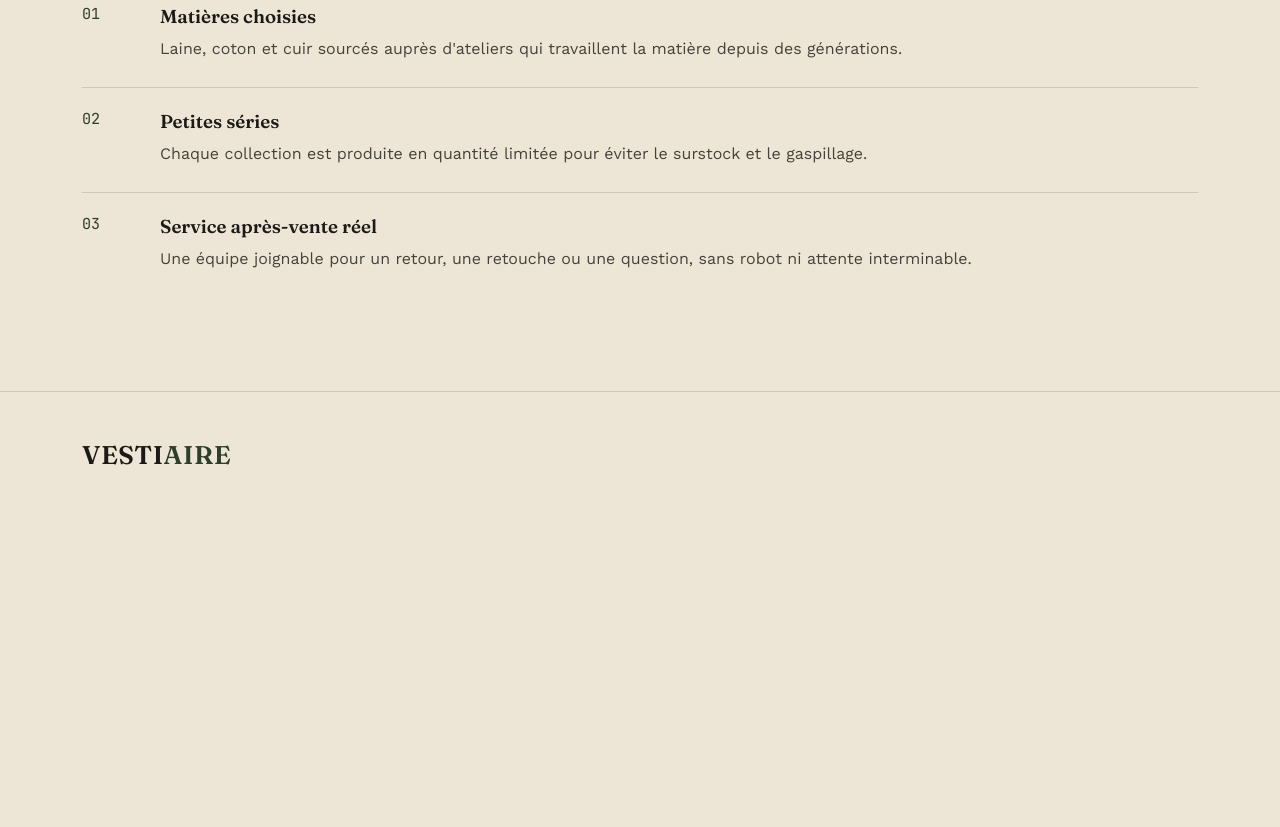
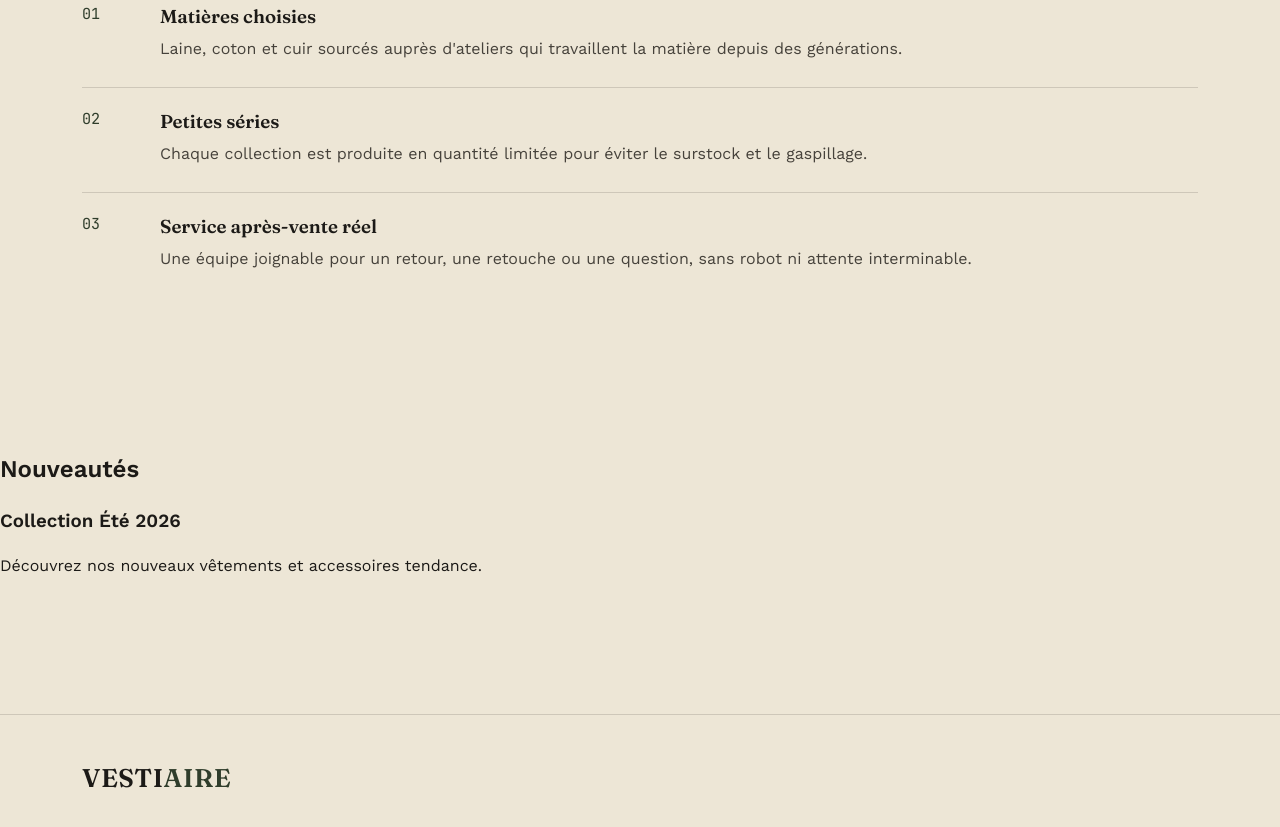
Before and after one commit to yannibinga74-bit/Vestiaire-shop221, a plain HTML site: page index.html in a window 1280 px wide. Shown: the part 1798-2625 px from the top of the page. Before the commit the page ends 2317 px from the top, so only its background shows below. Drawn offline with nearby package versions, Linux system fonts and the light colour scheme.

Commit message:
Ajot d'dune section Nouveautes a la page d'accueil

```diff
--- a/index.html
+++ b/index.html
@@ -122,6 +122,16 @@
   </div>
 </section>
 
+<section class="nouveautes">
+    <h2>Nouveautés</h2>
+    <div class="cards">
+        <div class="card">
+            <h3>Collection Été 2026</h3>
+            <p>Découvrez nos nouveaux vêtements et accessoires tendance.</p>
+        </div>
+    </div>
+</section>
+
 <footer class="site-footer">
   <div class="wrap">
     <span class="logo">VESTI<span>AIRE</span></span>
```
